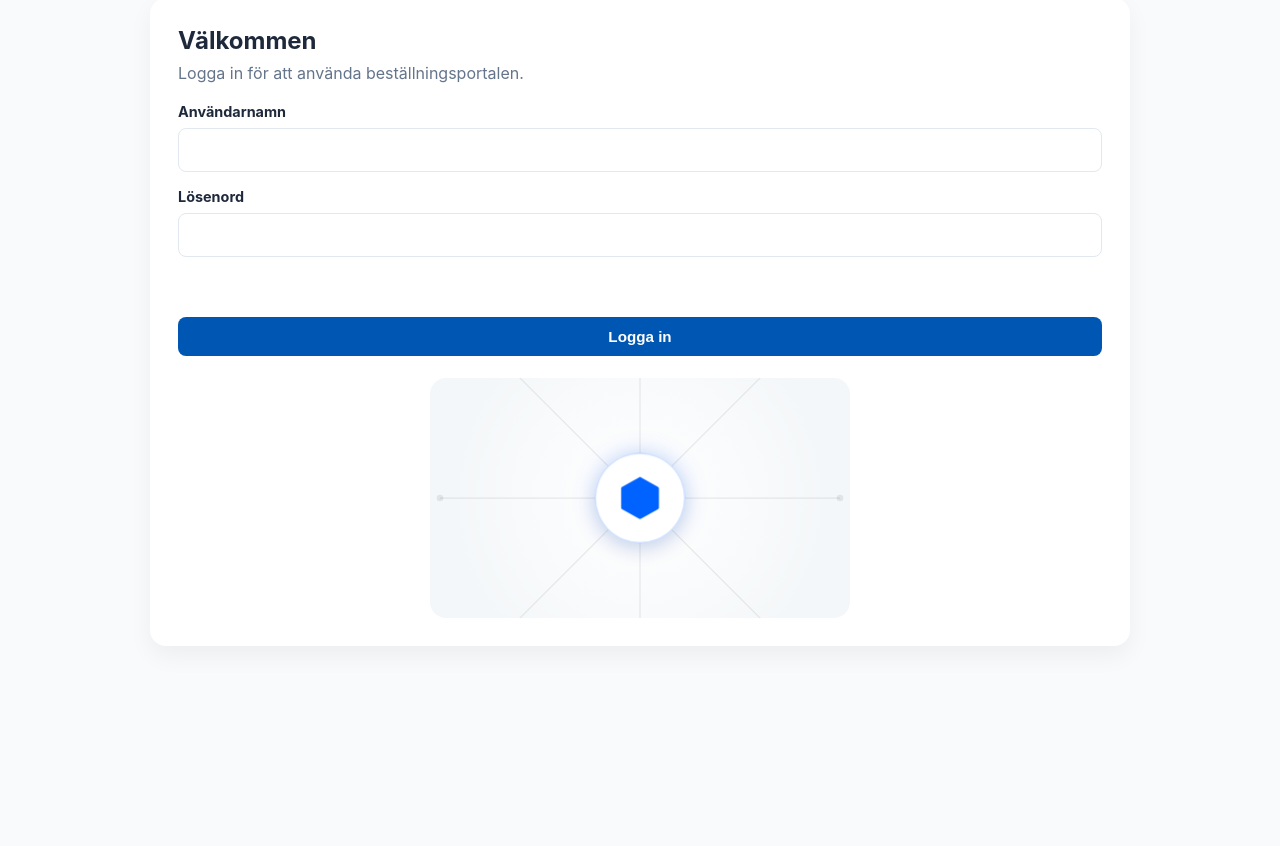
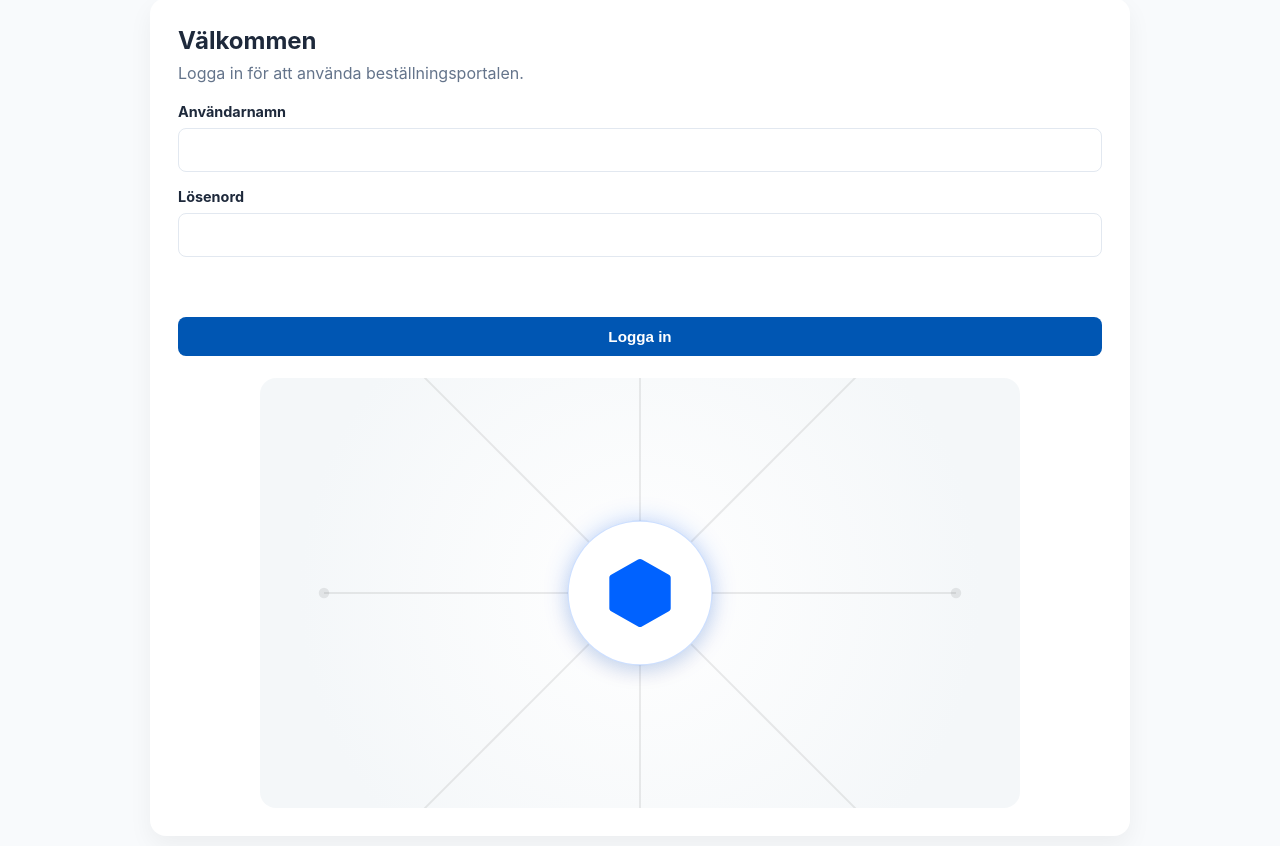
Before and after one commit to Swephoenix/bportal, a website: page index.html in a window 1280 px wide. Shown: the part 90-936 px from the top of the page. Before the commit the page ends 800 px from the top, so only its background shows below. Drawn offline with Linux system fonts and the light colour scheme; no server answers.

Commit message:
Increase login splash size

```diff
--- a/index.html
+++ b/index.html
@@ -85,8 +85,8 @@
       --splash-blue: #0062ff;
       --splash-line: rgba(0, 0, 0, 0.08);
       position: relative;
-      width: min(100%, 420px);
-      height: 240px;
+      width: min(100%, 760px);
+      height: 430px;
       margin: 22px auto 0;
       display: flex;
       align-items: center;
@@ -97,9 +97,9 @@
     }
     .login-splash-network {
       position: absolute;
-      inset: -130px;
-      width: calc(100% + 260px);
-      height: calc(100% + 260px);
+      inset: -180px;
+      width: calc(100% + 360px);
+      height: calc(100% + 360px);
     }
     .login-splash-line {
       stroke: var(--splash-line);
@@ -112,8 +112,8 @@
     .login-splash-heart {
       position: relative;
       z-index: 1;
-      width: 86px;
-      height: 86px;
+      width: 138px;
+      height: 138px;
       border: 1px solid rgba(0, 98, 255, 0.2);
       border-radius: 50%;
       display: flex;
@@ -124,8 +124,8 @@
       animation: loginHeartbeat 2s ease-in-out infinite;
     }
     .login-splash-heart svg {
-      width: 48px;
-      height: 48px;
+      width: 78px;
+      height: 78px;
       fill: var(--splash-blue);
     }
     @keyframes loginHeartbeat {
```
